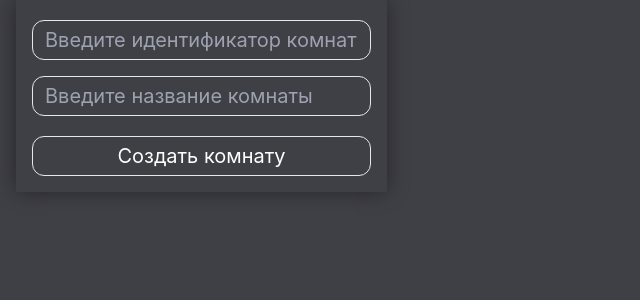
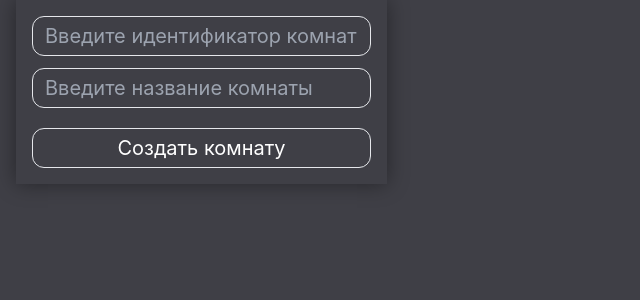
Before and after one commit to dapzer/watch-with-friends-front, a Next.js app: page / in a window 1280 px wide. Shown: the top 300 px of the page, without its empty margins (0-640 px from the left). Built offline with nearby package versions, Linux system fonts and the light colour scheme.

Commit message:
feat(ui): Update typography styles

```diff
--- a/src/shared/ui/Typography/index.tsx
+++ b/src/shared/ui/Typography/index.tsx
@@ -12,16 +12,16 @@ interface TypographyProps {
 }
 
 export const Typography = <Element extends React.ElementType = React.ElementType>(props: PolymorphicProps<Element, TypographyProps>) => {
-  const { as: Component = "div", variant = "text", className, ...rest } = props;
+  const { as: Component = "p", variant = "text", className, ...rest } = props;
   return (
     <Component
-      className={clsx("text-1.25sm font-medium text-white", {
+      className={clsx("inline text-1.25sm font-normal font-medium text-white", {
         "text-5xl !font-bold": variant == "title",
         "text-4.5xl !font-bold": variant == "title2",
         "text-3.5xl !font-bold": variant == "title3",
         "text-2xl !font-bold": variant == "title4",
         "text-default !font-normal": variant == "textSmall",
-        "cursor-pointer hover:text-blue-600": variant == "link",
+        "cursor-pointer underline hover:text-blue-600": variant == "link",
         [className as string]: className,
       })}
       {...rest}
```
